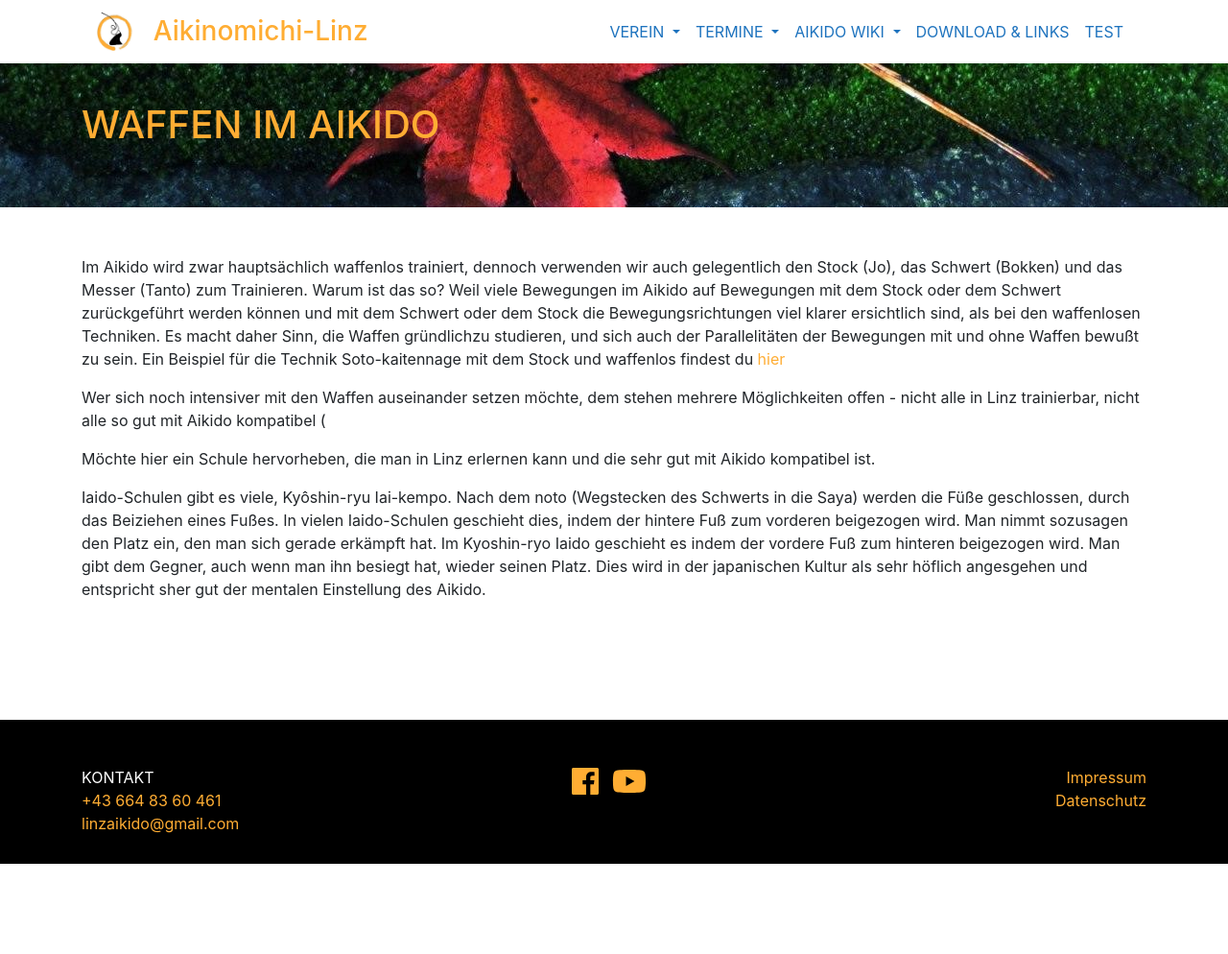
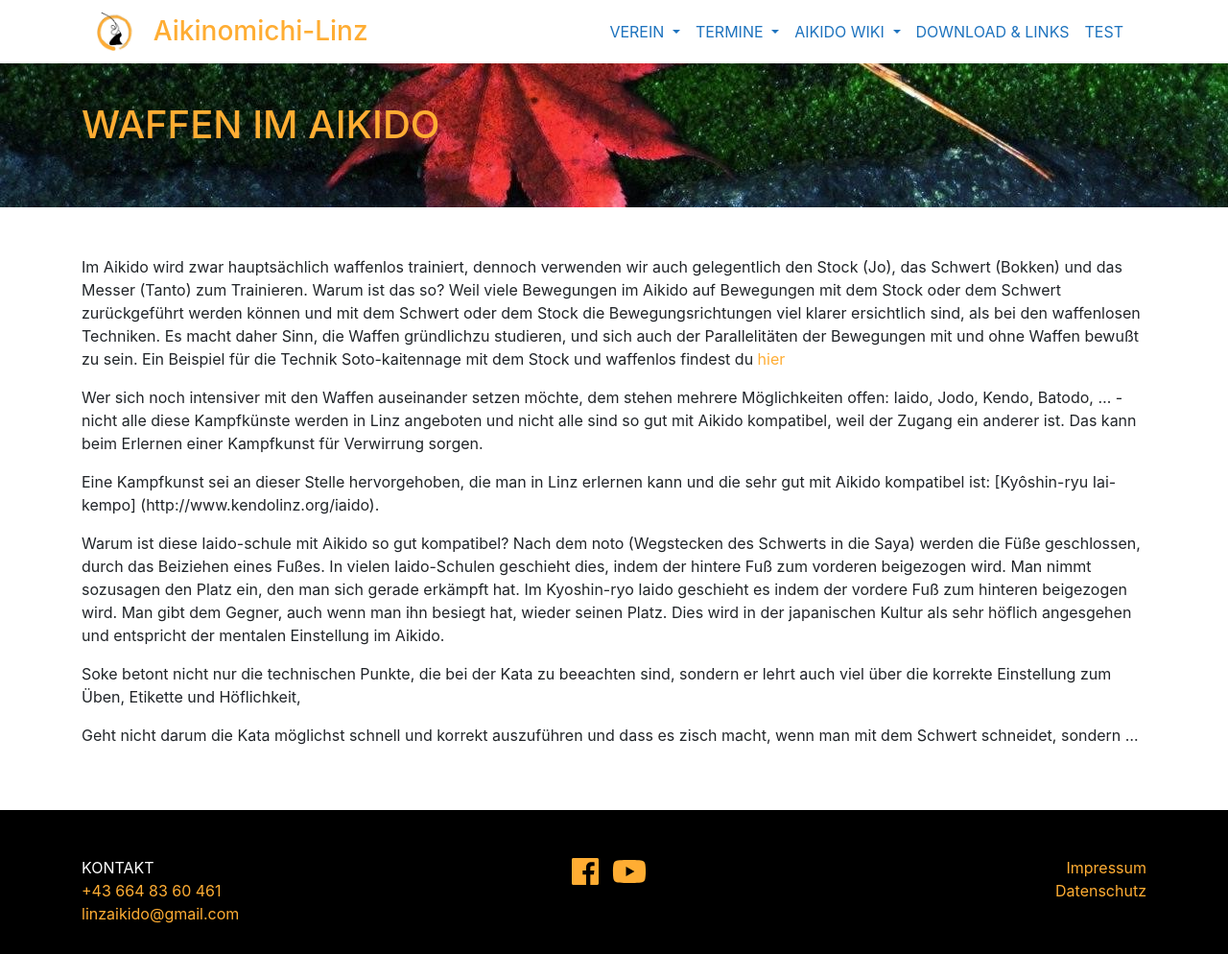
Before and after one commit to TWachs/aikinomichi-linz, a Jekyll site: the page built from aikidoUndIaido.md, in a window 1280 px wide. Shown: the whole page at 96% size. Built offline with Jekyll 4.4.1, drawn with Linux system fonts in a browser that asks for light colours; nearby versions of some CDN libraries; before the commit the page ends 900 px from its top, so only the background shows below that.

Commit message:
Update aikidoUndIaido.md
Weitergeschrieben

```diff
--- a/aikidoUndIaido.md
+++ b/aikidoUndIaido.md
@@ -9,10 +9,14 @@ title: Waffen im Aikido
 
 Im Aikido wird zwar hauptsächlich waffenlos trainiert, dennoch verwenden wir auch gelegentlich den Stock (Jo), das Schwert (Bokken) und das Messer (Tanto) zum Trainieren. Warum ist das so? Weil viele Bewegungen im Aikido auf Bewegungen mit dem Stock oder dem Schwert zurückgeführt werden können und mit dem Schwert oder dem Stock die Bewegungsrichtungen viel klarer ersichtlich sind, als bei den waffenlosen Techniken. Es macht daher Sinn, die Waffen gründlichzu studieren, und sich auch der Parallelitäten der Bewegungen mit und ohne Waffen bewußt zu sein. Ein Beispiel für die Technik Soto-kaitennage mit dem Stock und waffenlos findest du [hier](www.youtube.com)
 
-Wer sich noch intensiver mit den Waffen auseinander setzen möchte, dem stehen mehrere Möglichkeiten offen - nicht alle in Linz trainierbar, nicht alle so gut mit Aikido kompatibel (
+Wer sich noch intensiver mit den Waffen auseinander setzen möchte, dem stehen mehrere Möglichkeiten offen: Iaido, Jodo, Kendo, Batodo, ... - nicht alle diese Kampfkünste werden in Linz angeboten und nicht alle sind so gut mit Aikido kompatibel, weil der Zugang ein anderer ist. Das kann beim Erlernen einer Kampfkunst für Verwirrung sorgen.
 
-Möchte hier ein Schule hervorheben, die man in Linz erlernen kann und die sehr gut mit Aikido kompatibel ist.
+Eine Kampfkunst sei an dieser Stelle hervorgehoben, die man in Linz erlernen kann und die sehr gut mit Aikido kompatibel ist: [Kyôshin-ryu Iai-kempo] (http://www.kendolinz.org/iaido).
 
-Iaido-Schulen gibt es viele, Kyôshin-ryu Iai-kempo. Nach dem noto (Wegstecken des Schwerts in die Saya) werden die Füße geschlossen, durch das Beiziehen eines Fußes. In vielen Iaido-Schulen geschieht dies, indem der hintere Fuß zum vorderen beigezogen wird. Man nimmt sozusagen den Platz ein, den man sich gerade erkämpft hat. Im Kyoshin-ryo Iaido geschieht es indem der vordere Fuß zum hinteren beigezogen wird. Man gibt dem Gegner, auch wenn man ihn besiegt hat, wieder seinen Platz. Dies wird in der japanischen Kultur als sehr höflich angesgehen und entspricht sher gut der mentalen Einstellung des Aikido.
+Warum ist diese Iaido-schule mit Aikido so gut kompatibel? Nach dem noto (Wegstecken des Schwerts in die Saya) werden die Füße geschlossen, durch das Beiziehen eines Fußes. In vielen Iaido-Schulen geschieht dies, indem der hintere Fuß zum vorderen beigezogen wird. Man nimmt sozusagen den Platz ein, den man sich gerade erkämpft hat. Im Kyoshin-ryo Iaido geschieht es indem der vordere Fuß zum hinteren beigezogen wird. Man gibt dem Gegner, auch wenn man ihn besiegt hat, wieder seinen Platz. Dies wird in der japanischen Kultur als sehr höflich angesgehen und entspricht der mentalen Einstellung im Aikido.
+
+Soke betont nicht nur die technischen Punkte, die bei der Kata zu beeachten sind, sondern er lehrt auch viel über die korrekte Einstellung zum Üben, Etikette und Höflichkeit,
+
+Geht nicht darum die Kata möglichst schnell und korrekt auszuführen und dass es zisch macht, wenn man mit dem Schwert schneidet, sondern ...
 
 </div>
```
